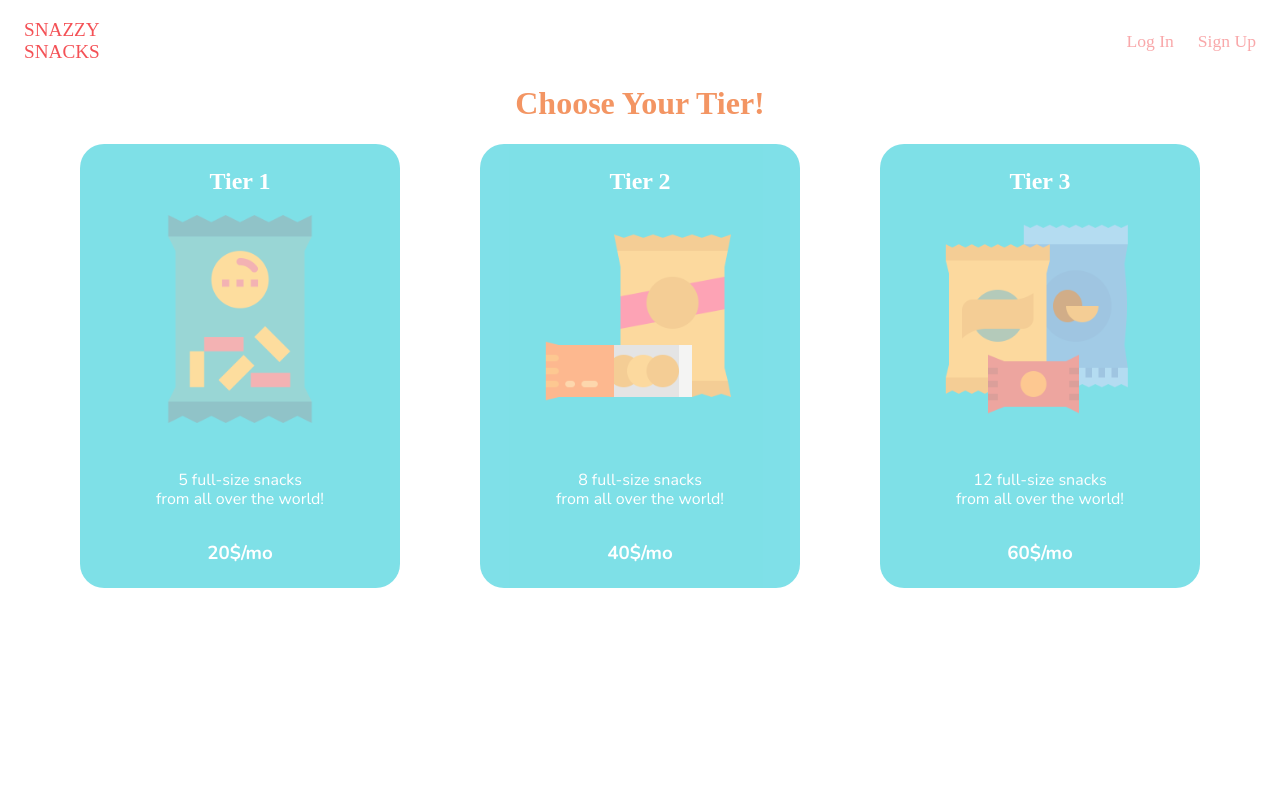
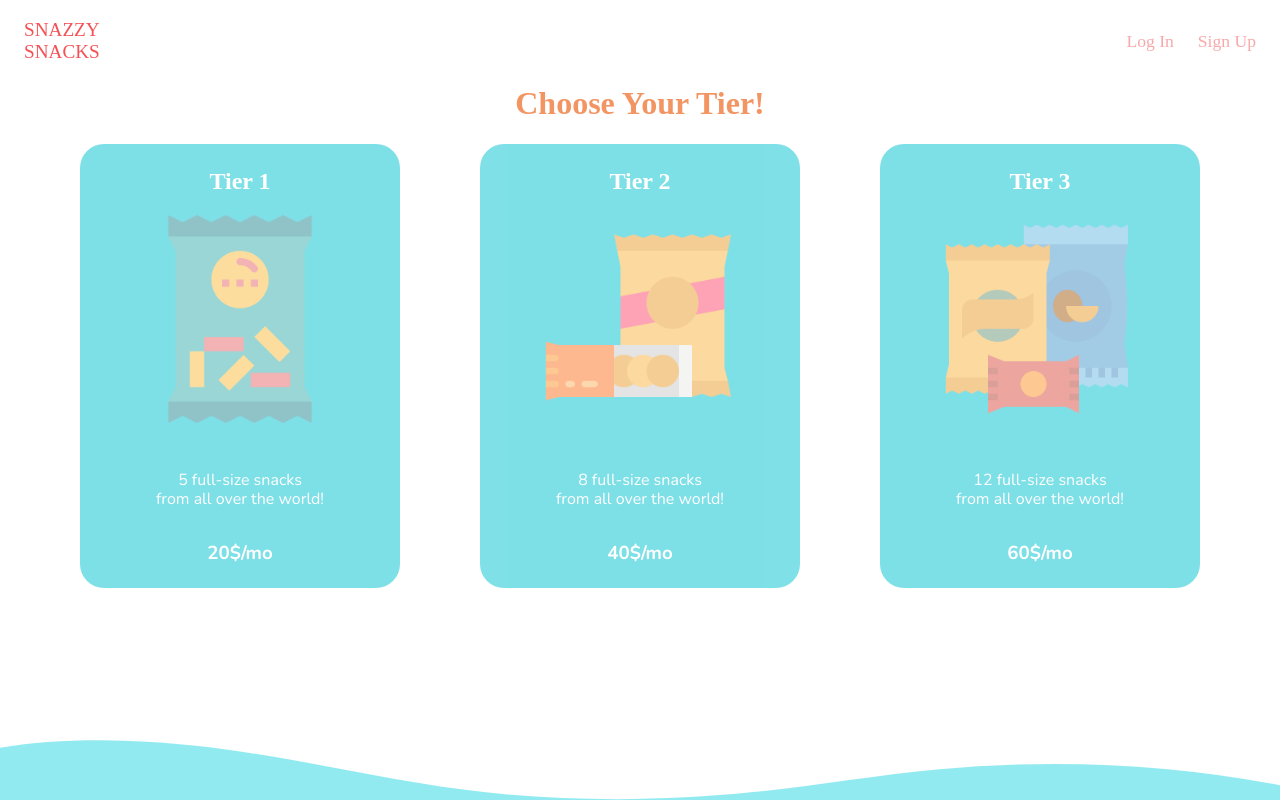
Before and after one commit to thekatcodes/snazzy-snacks, a React (Create React App) app in the folder client/: page /subscriptions in a window 1280 px wide. Built offline with nearby package versions, Linux system fonts and the light colour scheme; no server answers; a web font is replaced by a local one.

Commit message:
Clean up and conditionally render footer

```diff
--- a/client/src/components/Subscriptions.js
+++ b/client/src/components/Subscriptions.js
@@ -1,11 +1,9 @@
 import React, { useState } from "react";
-// import classNames from "classnames";
 
 import "./styles/Subscriptions.scss";
-// import CheckoutForm from "./CheckoutForm";
-// import Button from "./Button";
+
 import SnackPreview from "./SnackPreview";
-// import Footer from "./Footer";
+import Footer from "./Footer";
 
 import tier1 from "../images/tier1_image.png";
 import tier2 from "../images/tier2_image.png";
@@ -66,9 +64,7 @@ function Subscriptions() {
       <div className="tier-list">
         {tierCards}
       </div>
-      {preview && <SnackPreview tier={tierInfo} />}
-      {/* <Footer /> */}
-      {/* <CheckoutForm /> */}
+      {preview ? <SnackPreview tier={tierInfo} /> : <Footer />}
     </section>
   )
 }
```
